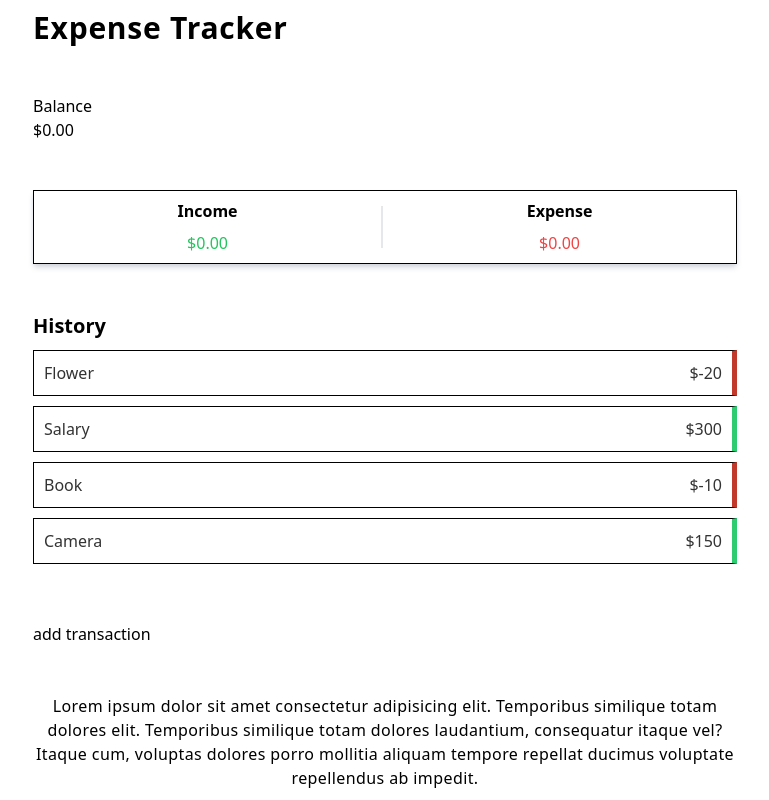
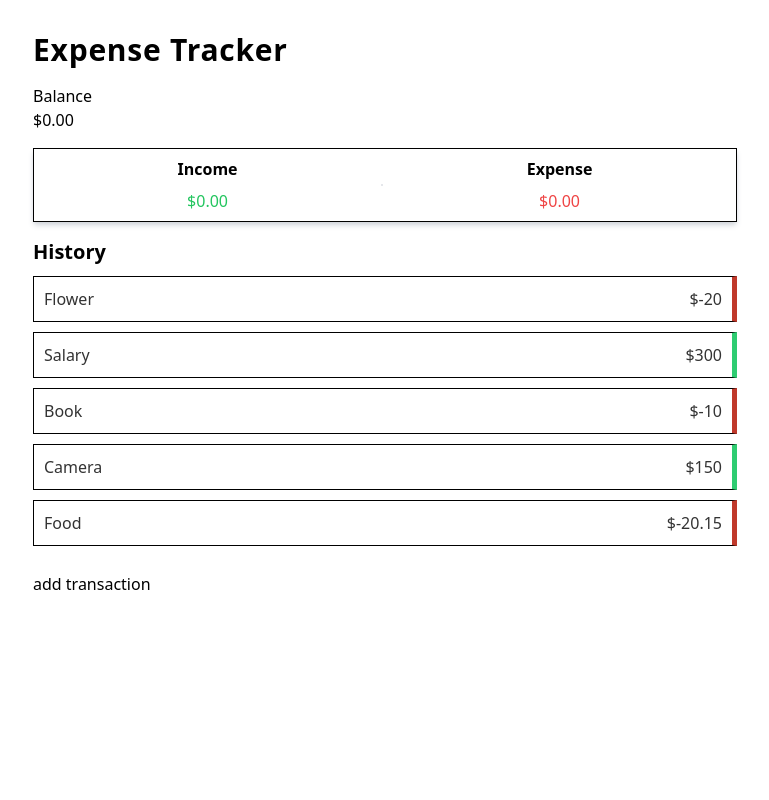
Before and after one commit to anggawidiarta/vuernification, a Vue app: page / in a window 1280 px wide. Shown: the whole page, without its empty margins (255-1024 px from the left). Built offline with nearby package versions, Linux system fonts and the light colour scheme.

Commit message:
feat: add feature and behavior

```diff
--- a/src/App.vue
+++ b/src/App.vue
@@ -1,10 +1,24 @@
+<template>
+  <div
+    class="flex flex-col items-center justify-center w-full h-full max-w-screen-md gap-4 p-8 m-auto"
+  >
+    <HeaderSection />
+    <BalanceSection :balance="total" />
+    <IncomeExpense :income="+income" :expense="+expense" />
+    <TransactionList :transactions="transactions" @transactionDeleted="handleTransactionDeleted" />
+    <AddTransaction @transactionSubmitted="handleTransactionSubmitted" />
+  </div>
+</template>
+
 <script setup>
 import HeaderSection from '@/components/HeaderSection.vue';
 import BalanceSection from './components/BalanceSection.vue';
 import IncomeExpense from './components/IncomeExpense.vue';
 import TransactionList from './components/TransactionList.vue';
 
-import { ref, computed, onMounted } from 'vue';
+import { generateUniqueId, saveTransactionsToLocalStorage } from '@/utils/index';
+
+import { ref, computed } from 'vue';
 import { useToast } from 'vue-toastification';
 import AddTransaction from './components/AddTransaction.vue';
 
@@ -30,23 +44,55 @@ const transactions = ref([
     id: 4,
     text: 'Camera',
     amount: 150
+  },
+  {
+    id: 5,
+    text: 'Food',
+    amount: -20.15
   }
 ]);
+
+// console.log(transactions.value);
+
+// get total balance
+const total = computed(() => {
+  return transactions.value.reduce((acc, transaction) => {
+    return (acc += transaction.amount);
+  }, 0);
+});
+
+// get income
+const income = computed(() => {
+  return transactions.value
+    .filter((transaction) => transaction.amount > 0)
+    .reduce((acc, transaction) => (acc += transaction.amount), 0)
+    .toFixed(2);
+});
+
+// get expense
+const expense = computed(() => {
+  return transactions.value
+    .filter((transaction) => transaction.amount < 0)
+    .reduce((acc, transaction) => (acc += transaction.amount), 0)
+    .toFixed(2);
+});
+
+const handleTransactionDeleted = (id) => {
+  transactions.value = transactions.value.filter((transaction) => transaction.id !== id);
+
+  saveTransactionsToLocalStorage(transactions.value);
+
+  toast.success('Transaction deleted successfully!');
+};
+
+const handleTransactionSubmitted = (transactionData) => {
+  transactions.value.push({
+    id: generateUniqueId(),
+    text: transactionData.text,
+    amount: transactionData.amount
+  });
+
+  saveTransactionsToLocalStorage(transactions.value);
+  toast.success('Transaction added successfully!');
+};
 </script>
-<template>
-  <div
-    class="flex flex-col items-center h-screen justify-center gap-12 w-full p-8 max-w-screen-md m-auto"
-  >
-    <HeaderSection />
-    <BalanceSection />
-    <IncomeExpense />
-    <TransactionList :transactions="transactions" />
-    <AddTransaction />
-    <h2 class="text-center tracking-wide">
-      Lorem ipsum dolor sit amet consectetur adipisicing elit. Temporibus similique totam dolores
-      elit. Temporibus similique totam dolores laudantium, consequatur itaque vel? Itaque cum,
-      voluptas dolores porro mollitia aliquam tempore repellat ducimus voluptate repellendus ab
-      impedit.
-    </h2>
-  </div>
-</template>
```
